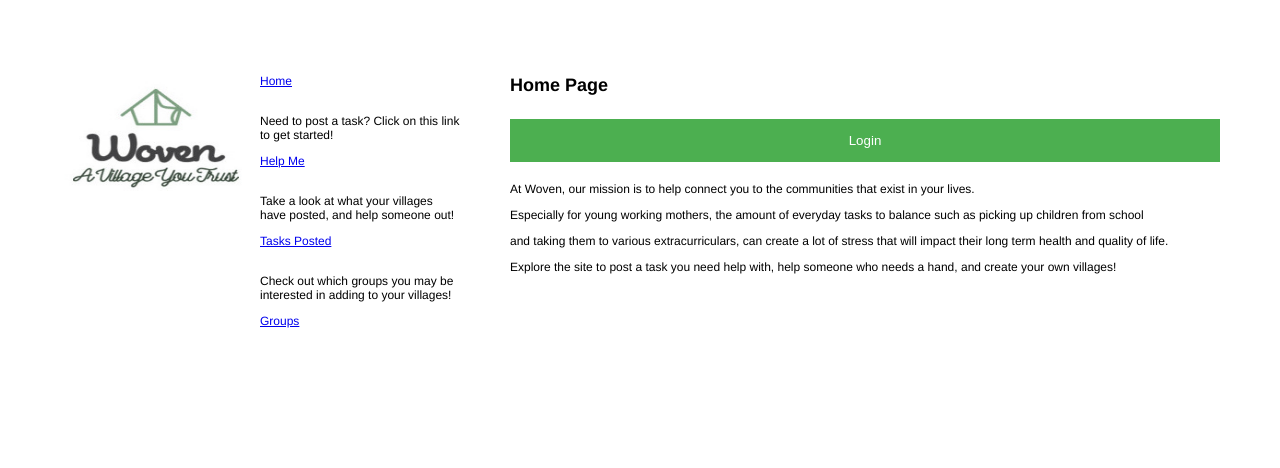
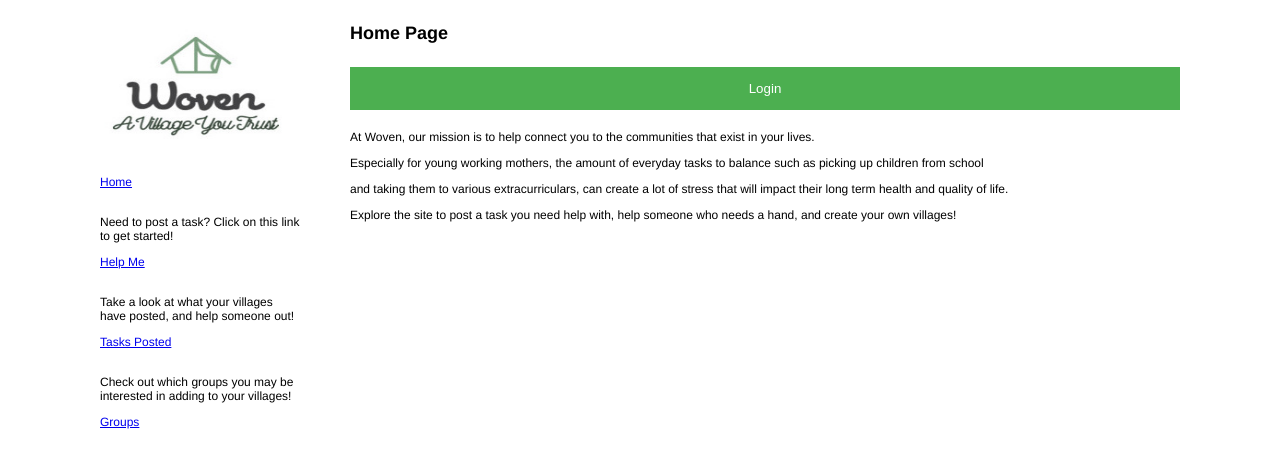
Before and after one commit to adefelic/village_app, a Flask app: page / in a window 1280 px wide. Shown: the top 468 px of the page. Run offline with Flask 2, Linux system fonts and the light colour scheme.

Commit message:
move logo

```diff
--- a/static/stylesheets/index.css
+++ b/static/stylesheets/index.css
@@ -1,7 +1,8 @@
 body {
   font: 12px helvetica;
   display: flex;
-  margin: 60px;
+  margin-right: 100px;
+  margin-left: 100px;
 }
 
 input {
@@ -16,6 +17,7 @@ input {
 .content {
   flex: 1 1 auto;
   margin-left: 50px;
+  width: 400px;
 }
 
 li {
--- a/templates/index.html
+++ b/templates/index.html
@@ -3,7 +3,6 @@
 	<head>
 		<!-- <link href="index.css" rel="stylesheet"> -->
 		<link href="{{ url_for('static', filename='stylesheets/index.css') }}" rel="stylesheet">
-		<img src="{{ url_for('static', filename='image.png') }}" width="200" height="150" alt="Logo" class="logo">
 	</head>
 	<body>
 
@@ -14,6 +13,8 @@
 		</script>
 
 		<div class="nav">
+			<img src="{{ url_for('static', filename='image.png') }}" width="200" height="150" alt="Logo" class="logo">
+
 			<div>
 				<br>
 				<a href="/">Home</a>
```
